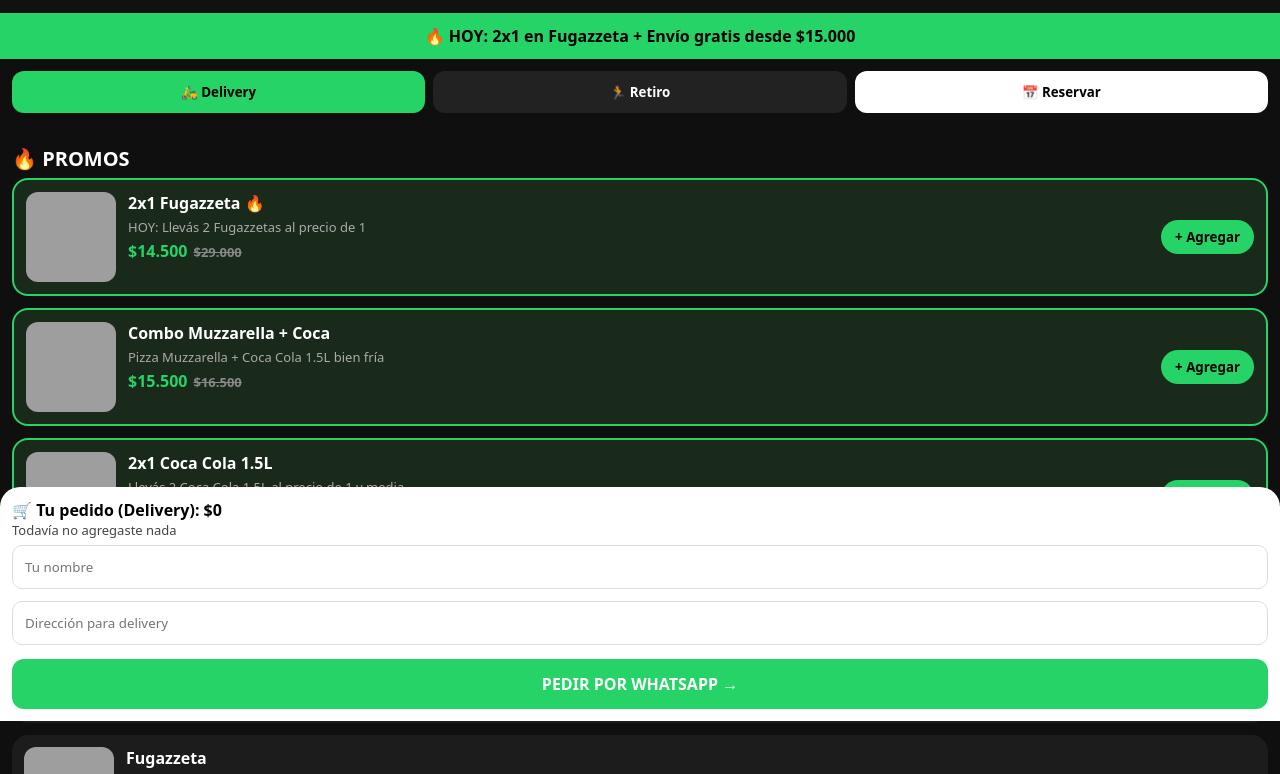
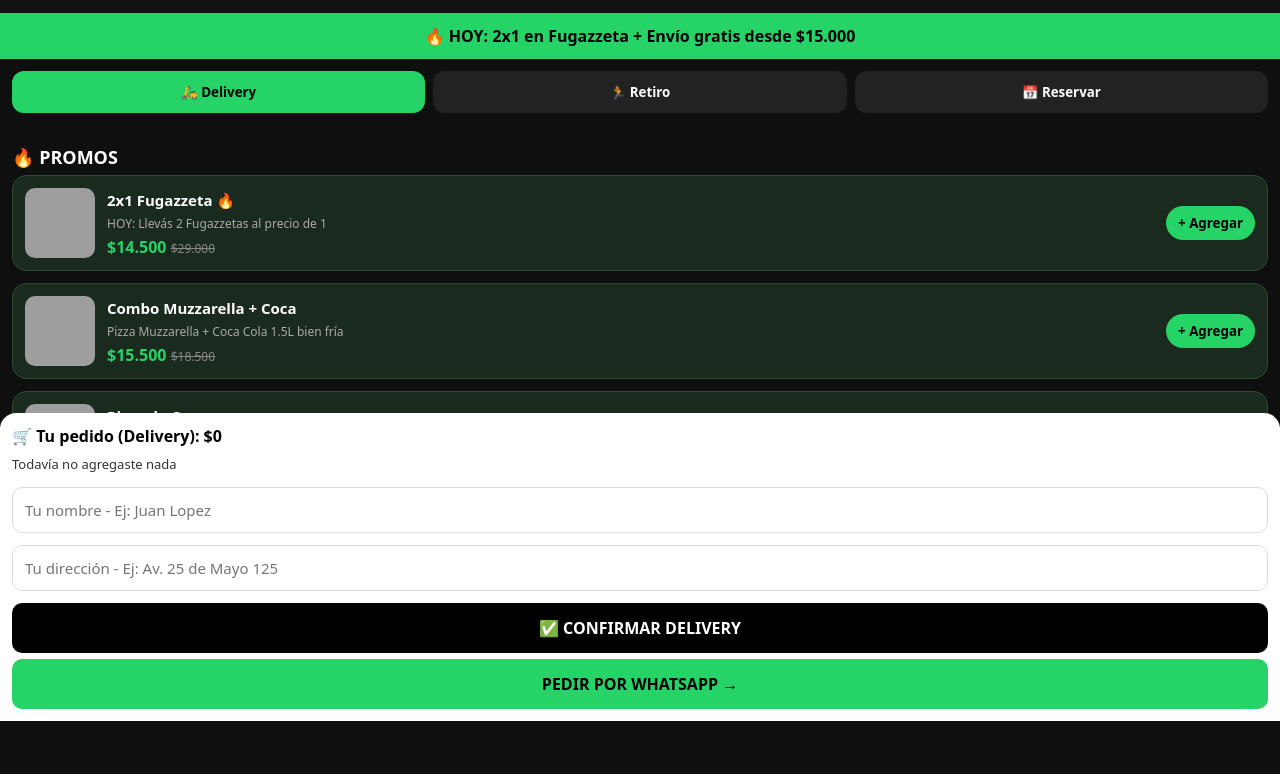
Before and after one commit to marianojescalante/Don-Mariano-Lanus, a plain HTML site: page index.html in a window 1280 px wide. Shown: the part 79-853 px from the top of the page. After the commit the page ends 800 px from the top, so only its background shows below. Drawn offline with Linux system fonts and the light colour scheme; grey boxes are pictures that could not be loaded.

Commit message:
Update index.html

```diff
--- a/index.html
+++ b/index.html
@@ -13,102 +13,108 @@ header p{margin:4px 0 0;color:#bbb;font-size:13px}
 .topbar{display:flex;gap:8px;padding:12px}
 .topbar button{flex:1;padding:12px;border-radius:12px;border:0;font-weight:800;cursor:pointer;background:#222;color:#fff}
 .topbar .sel{background:#25D366;color:#000}
-.cat-title{padding:20px 12px 6px;font-size:20px;font-weight:900}
-.grid{padding:0 12px;display:grid;gap:12px}
-.card{background:#1c1c1c;border-radius:16px;overflow:hidden;display:flex;gap:12px;padding:12px}
-.card.promo{border:2px solid #25D366;background:#1a2a1a}
-.card img{width:90px;height:90px;object-fit:cover;border-radius:12px;flex-shrink:0}
-.card h3{margin:0;font-size:16px} .card p{margin:4px 0;color:#aaa;font-size:13px}
-.price{font-weight:800;font-size:16px;color:#25D366}
-.old{color:#888;text-decoration:line-through;font-size:13px;margin-left:6px}
-.add{background:#25D366;border:0;padding:8px 14px;border-radius:999px;font-weight:800;cursor:pointer;white-space:nowrap;align-self:center}
-.cart{position:fixed;bottom:0;left:0;right:0;background:#fff;color:#000;padding:12px;border-radius:20px 20px 0 0;z-index:20;width:100%;box-sizing:border-box}
-.btn-wsp{background:#25D366;color:#fff;border:0;width:100%;padding:14px;border-radius:12px;font-weight:900;font-size:16px;margin-top:8px;cursor:pointer}
-input,select{width:100%;padding:12px;border-radius:10px;border:1px solid #ddd;margin:6px 0;box-sizing:border-box}
-.modal{display:none;position:fixed;inset:0;background:rgba(0,0,0,.75);padding:16px;z-index:100;align-items:center;justify-content:center}
-.modal.abierto{display:flex}
-.modal>div{background:#fff;color:#000;border-radius:16px;padding:16px;width:100%;max-width:420px;margin:auto;box-sizing:border-box}
+.cat-title{padding:20px 12px 6px;font-size:18px;font-weight:800}
+.grid{padding:0 12px 12px;display:grid;gap:12px}
+.card{background:#1a2a1f;border:1px solid #2a4a33;border-radius:14px;padding:12px;display:flex;gap:12px;align-items:center}
+.card img{width:70px;height:70px;object-fit:cover;border-radius:10px}
+.card b{font-size:15px} .card p{margin:4px 0;color:#aaa;font-size:12px}
+.price{color:#25D366;font-weight:800} .old{color:#888;text-decoration:line-through;font-size:12px}
+.add{margin-left:auto;background:#25D366;border:0;padding:8px 12px;border-radius:20px;font-weight:800;cursor:pointer}
+.cart{position:fixed;bottom:0;left:0;right:0;background:#fff;color:#000;padding:12px;border-radius:16px 16px 0 0;max-height:55vh;overflow:auto}
+.cart input,.cart select{width:100%;padding:12px;margin:6px 0;border:1px solid #ddd;border-radius:10px;font-size:15px}
+.btn-main{width:100%;padding:14px;border:0;border-radius:10px;background:#25D366;font-weight:800;font-size:16px;cursor:pointer;margin-top:6px}
+.btn-confirm{width:100%;padding:14px;border:0;border-radius:10px;background:#000;color:#fff;font-weight:800;font-size:16px;cursor:pointer;margin-top:6px}
+.hidden{display:none}
+.ok{background:#e7ffe9;border:1px solid #25D366;padding:10px;border-radius:10px;font-weight:700;margin-top:8px;text-align:center}
 </style>
 </head>
 <body>
-<header><h1>DON <span>MARIANO</span></h1><p>🍕 Lanús Este • Abierto hoy 11:30 - 23:30 • ★ 4.9</p></header>
+<header><h1>DON <span>MARIANO</span></h1><p>📍 Lanús Este • Abierto hoy 11:30 - 23:30 • ⭐ 4.9</p></header>
 <div class="banner">🔥 HOY: 2x1 en Fugazzeta + Envío gratis desde $15.000</div>
+
 <div class="topbar">
-<button id="btnDelivery" class="sel" onclick="setModo('Delivery')">🛵 Delivery</button>
-<button id="btnRetiro" onclick="setModo('Retiro en local')">🏃 Retiro</button>
-<button onclick="abrirReserva()" style="background:#fff;color:#000">📅 Reservar</button>
+  <button id="btn-delivery" class="sel" onclick="setModo('Delivery')">🛵 Delivery</button>
+  <button id="btn-retiro" onclick="setModo('Retiro')">🏃 Retiro</button>
+  <button id="btn-reservar" onclick="setModo('Reservar')">📅 Reservar</button>
 </div>
-<div id="todoMenu"></div>
+
+<div class="cat-title">🔥 PROMOS</div>
+<div class="grid">
+  <div class="card"><img src="https://images.unsplash.com/photo-1574071318508-1cdbab80d002?w=200"><div><b>2x1 Fugazzeta 🔥</b><p>HOY: Llevás 2 Fugazzetas al precio de 1</p><div><span class="price">$14.500</span> <span class="old">$29.000</span></div></div><button class="add" onclick="add('2x1 Fugazzeta',14500)">+ Agregar</button></div>
+  <div class="card"><img src="https://images.unsplash.com/photo-1513104890138-7c749659a591?w=200"><div><b>Combo Muzzarella + Coca</b><p>Pizza Muzzarella + Coca Cola 1.5L bien fría</p><div><span class="price">$15.500</span> <span class="old">$18.500</span></div></div><button class="add" onclick="add('Combo Muzzarella + Coca',15500)">+ Agregar</button></div>
+  <div class="card"><img src="https://images.unsplash.com/photo-1565299624946-b28f40a0ae38?w=200"><div><b>Pizza de Carne</b><p>Carne, morrón, cebolla y muzza</p><div><span class="price">$12.000</span></div></div><button class="add" onclick="add('Pizza de Carne',12000)">+ Agregar</button></div>
+</div>
+
 <div class="cart">
-<b id="cartTitle">🛒 Tu pedido: $0</b>
-<div id="cartItems" style="font-size:13px;color:#444"></div>
-<input id="nombre" placeholder="Tu nombre">
-<input id="direccion" placeholder="Dirección para delivery">
-<button class="btn-wsp" onclick="pedirWsp()">PEDIR POR WHATSAPP →</button>
+  <b id="titulo-pedido">🛒 Tu pedido (Delivery): $0</b>
+  <div id="items" style="font-size:13px;margin:8px 0;color:#333"></div>
+
+  <input id="nombre" placeholder="Tu nombre - Ej: Juan Lopez">
+
+  <!-- DELIVERY -->
+  <div id="form-delivery">
+    <input id="direccion" placeholder="Tu dirección - Ej: Av. 25 de Mayo 125">
+    <button class="btn-confirm" onclick="confirmar('Delivery')">✅ CONFIRMAR DELIVERY</button>
+  </div>
+
+  <!-- RETIRO -->
+  <div id="form-retiro" class="hidden">
+    <select id="hora-retiro"><option>Retiro en 20 min</option><option>Retiro en 40 min</option><option>Retiro en 1 hora</option></select>
+    <button class="btn-confirm" onclick="confirmar('Retiro')">✅ CONFIRMAR RETIRO</button>
+  </div>
+
+  <!-- RESERVAR -->
+  <div id="form-reservar" class="hidden">
+    <input id="fecha" type="date">
+    <select id="hora-reserva"><option>19:00</option><option>20:00</option><option>21:00</option><option>22:00</option></select>
+    <select id="personas"><option>2 personas</option><option>4 personas</option><option>6 personas</option><option>8 personas</option></select>
+    <button class="btn-confirm" onclick="confirmar('Reservar')">✅ CONFIRMAR RESERVA</button>
+  </div>
+
+  <div id="msg-ok" class="ok hidden">✅ Listo! Ahora mandalo por WhatsApp abajo 👇</div>
+  <button class="btn-main" onclick="pedir()">PEDIR POR WHATSAPP →</button>
 </div>
-<div class="modal" id="modalReserva"><div>
-<h3 style="margin:0">📅 Reservar Mesa</h3>
-<input id="rNombre" placeholder="Tu nombre">
-<input id="rFecha" type="date">
-<select id="rHora"><option>12:00</option><option>13:00</option><option>20:00</option><option>21:00</option><option>22:00</option></select>
-<select id="rPersonas"><option>2 personas</option><option>4 personas</option><option>6 personas</option><option>8 personas</option></select>
-<button class="btn-wsp" onclick="reservarWsp()">CONFIRMAR RESERVA POR WHATSAPP</button>
-<button onclick="cerrarReserva()" style="width:100%;padding:10px;border:0;background:#eee;border-radius:10px;margin-top:8px">Cerrar</button>
-</div></div>
+
 <script>
-const WHATSAPP = "5491100000000";
-let modo = "Delivery"; let cart = {};
-const items = [
-{id:1,cat:"Promos",nombre:"2x1 Fugazzeta 🔥",desc:"HOY: Llevás 2 Fugazzetas al precio de 1",precio:14500,old:29000,img:"https://images.unsplash.com/photo-1574071318508-1cdbab80d002?w=300"},
-{id:2,cat:"Promos",nombre:"Combo Muzzarella + Coca",desc:"Pizza Muzzarella + Coca Cola 1.5L bien fría",precio:15500,old:16500,img:"https://images.unsplash.com/photo-1513104890138-7c749659a591?w=300"},
-{id:3,cat:"Promos",nombre:"2x1 Coca Cola 1.5L",desc:"Llevás 2 Coca Cola 1.5L al precio de 1 y media",precio:6500,old:9000,img:"https://images.unsplash.com/photo-1554866585-cd94860890b7?w=300"},
-{id:4,cat:"Pizzas",nombre:"Muzzarella",desc:"Muzzarella, salsa de tomate, orégano",precio:12000,img:"https://images.unsplash.com/photo-1513104890138-7c749659a591?w=300"},
-{id:5,cat:"Pizzas",nombre:"Fugazzeta",desc:"Cebolla, muzzarella, queso, oliva",precio:14500,img:"https://images.unsplash.com/photo-1574071318508-1cdbab80d002?w=300"},
-{id:6,cat:"Pizzas",nombre:"Napolitana",desc:"Tomate, ajo, muzzarella",precio:13500,img:"https://images.unsplash.com/photo-1595855759920-86582396756a?w=300"},
-{id:7,cat:"Empanadas",nombre:"Carne (x3)",desc:"Carne cortada a cuchillo, huevo",precio:6000,img:"https://images.unsplash.com/photo-1601050690597-df0568f70950?w=300"},
-{id:8,cat:"Empanadas",nombre:"Jamón y Queso (x3)",desc:"Jamón cocido, muzzarella",precio:6000,img:"https://images.unsplash.com/photo-1601050690597-df0568f70950?w=300"},
-{id:9,cat:"Bebidas",nombre:"Coca Cola 1.5L",desc:"Bien fría",precio:4500,img:"https://images.unsplash.com/photo-1554866585-cd94860890b7?w=300"},
-{id:10,cat:"Bebidas",nombre:"Cerveza Quilmes 1L",desc:"Retornable",precio:5500,img:"https://images.unsplash.com/photo-1535958636474-b021ee887b13?w=300"},
-];
-const cats = ["Promos","Pizzas","Empanadas","Bebidas"];
-function setModo(m){modo=m; document.getElementById('btnDelivery').classList.toggle('sel',m=='Delivery'); document.getElementById('btnRetiro').classList.toggle('sel',m!='Delivery'); document.getElementById('direccion').style.display = m=='Delivery'?'block':'none'; render();}
-function render(){
-  let html = "";
-  cats.forEach(c=>{
-    let emoji = c=="Promos"?"🔥":c=="Pizzas"?"🍕":c=="Empanadas"?"🥟":"🥤";
-    html += `<div class="cat-title">${emoji} ${c.toUpperCase()}</div><div class="grid">`;
-    html += items.filter(i=>i.cat==c).map(i=>`
-    <div class="card ${c=='Promos'?'promo':''}">
-      <img src="${i.img}">
-      <div style="flex:1"><h3>${i.nombre}</h3><p>${i.desc}</p><div class="price">$${i.precio.toLocaleString('es-AR')}${i.old?`<span class="old">$${i.old.toLocaleString('es-AR')}</span>`:''}</div></div>
-      <button class="add" onclick="add(${i.id})">+ Agregar</button>
-    </div>`).join('');
-    html += `</div>`;
-  });
-  html += `<div style="height:130px"></div>`;
-  document.getElementById('todoMenu').innerHTML = html;
-  let total=0, txt="";
-  for(let id in cart){let it=items.find(x=>x.id==id); total+=it.precio*cart[id]; txt+=`${cart[id]}x ${it.nombre} - $${(it.precio*cart[id]).toLocaleString('es-AR')}<br>`;}
-  document.getElementById('cartTitle').innerText = `🛒 Tu pedido (${modo}): $${total.toLocaleString('es-AR')}`;
-  document.getElementById('cartItems').innerHTML = txt || "Todavía no agregaste nada";
+let cart=[]; let modo='Delivery'; let confirmado=false;
+function setModo(m){
+  modo=m; confirmado=false; document.getElementById('msg-ok').classList.add('hidden');
+  document.getElementById('btn-delivery').classList.toggle('sel',m=='Delivery');
+  document.getElementById('btn-retiro').classList.toggle('sel',m=='Retiro');
+  document.getElementById('btn-reservar').classList.toggle('sel',m=='Reservar');
+  document.getElementById('form-delivery').classList.toggle('hidden',m!='Delivery');
+  document.getElementById('form-retiro').classList.toggle('hidden',m!='Retiro');
+  document.getElementById('form-reservar').classList.toggle('hidden',m!='Reservar');
+  update();
 }
-function add(id){cart[id]=(cart[id]||0)+1; render();}
-function abrirReserva(){document.getElementById('modalReserva').classList.add('abierto')}
-function cerrarReserva(){document.getElementById('modalReserva').classList.remove('abierto')}
-function pedirWsp(){
-  let nombre=document.getElementById('nombre').value||"Cliente";
-  let dir=document.getElementById('direccion').value||"Retiro en local";
-  let msg=`Hola Don Mariano! Soy ${nombre}%0AQuiero pedir (${modo}):%0A`;
-  for(let id in cart){let it=items.find(x=>x.id==id); msg+=`- ${cart[id]}x ${it.nombre} $${it.precio}%0A`;}
-  let total=Object.keys(cart).reduce((s,id)=>s+items.find(x=>x.id==id).precio*cart[id],0);
-  msg+=`%0ATotal: $${total}%0ADirección: ${dir}`;
-  window.open(`https://wa.me/${WHATSAPP}?text=${msg}`,'_blank');
+function add(n,p){ cart.push({n,p}); update(); }
+function update(){
+  let total=cart.reduce((a,b)=>a+b.p,0);
+  document.getElementById('titulo-pedido').innerText='🛒 Tu pedido ('+modo+'): $'+total.toLocaleString('es-AR');
+  document.getElementById('items').innerHTML=cart.map(i=>i.n+' - $'+i.p.toLocaleString('es-AR')).join('<br>') || 'Todavía no agregaste nada';
 }
-function reservarWsp(){
-  let msg=`Hola Don Mariano! Quiero reservar mesa%0ANombre: ${document.getElementById('rNombre').value}%0AFecha: ${document.getElementById('rFecha').value}%0AHora: ${document.getElementById('rHora').value}%0APersonas: ${document.getElementById('rPersonas').value}`;
-  window.open(`https://wa.me/${WHATSAPP}?text=${msg}`,'_blank');
+function confirmar(m){
+  let nombre=document.getElementById('nombre').value;
+  if(!nombre){ alert('Poné tu nombre primero'); return; }
+  if(m=='Delivery' && !document.getElementById('direccion').value){ alert('Poné tu dirección'); return; }
+  confirmado=true;
+  document.getElementById('msg-ok').classList.remove('hidden');
+  document.getElementById('msg-ok').innerText='✅ '+m+' confirmado para '+nombre+' - Ahora tocá PEDIR POR WHATSAPP';
 }
-render();
+function pedir(){
+  if(cart.length==0){ alert('Agregá algo primero'); return; }
+  if(!confirmado){ alert('Primero tocá CONFIRMAR '+modo.toUpperCase()); return; }
+  let nombre=document.getElementById('nombre').value;
+  let total=cart.reduce((a,b)=>a+b.p,0);
+  let detalle=cart.map(i=>'- '+i.n+' $'+i.p).join('\n');
+  let extra='';
+  if(modo=='Delivery') extra='\nDirección: '+document.getElementById('direccion').value;
+  if(modo=='Retiro') extra='\nRetiro: '+document.getElementById('hora-retiro').value;
+  if(modo=='Reservar') extra='\nReserva: '+document.getElementById('fecha').value+' '+document.getElementById('hora-reserva').value+' '+document.getElementById('personas').value;
+  let msg='Hola Don Mariano! Soy '+nombre+'\nQuiero '+modo+':\n'+detalle+'\nTotal: $'+total+extra;
+  window.open('https://wa.me/5491134567890?text='+encodeURIComponent(msg),'_blank');
+}
+update();
 </script>
 </body>
 </html>
```
